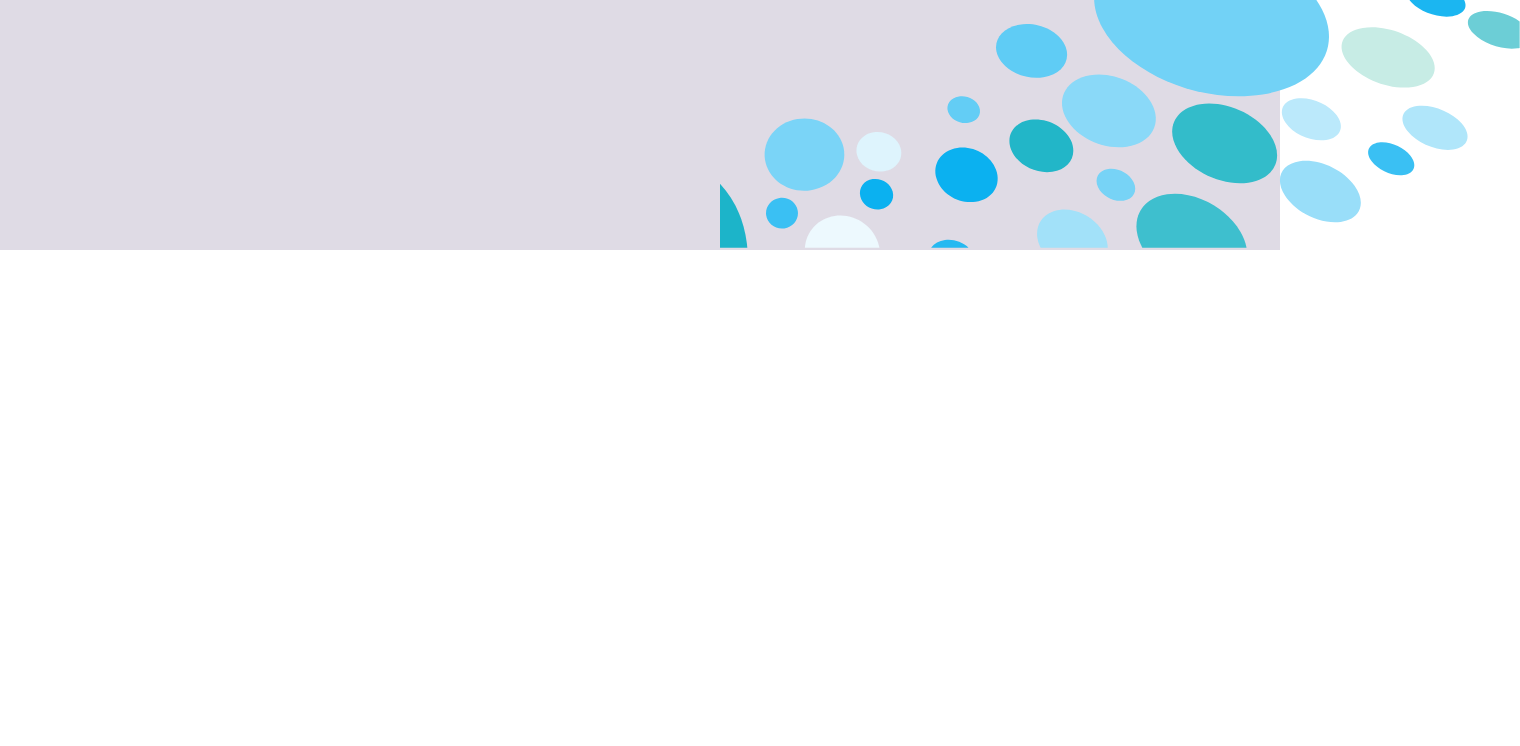
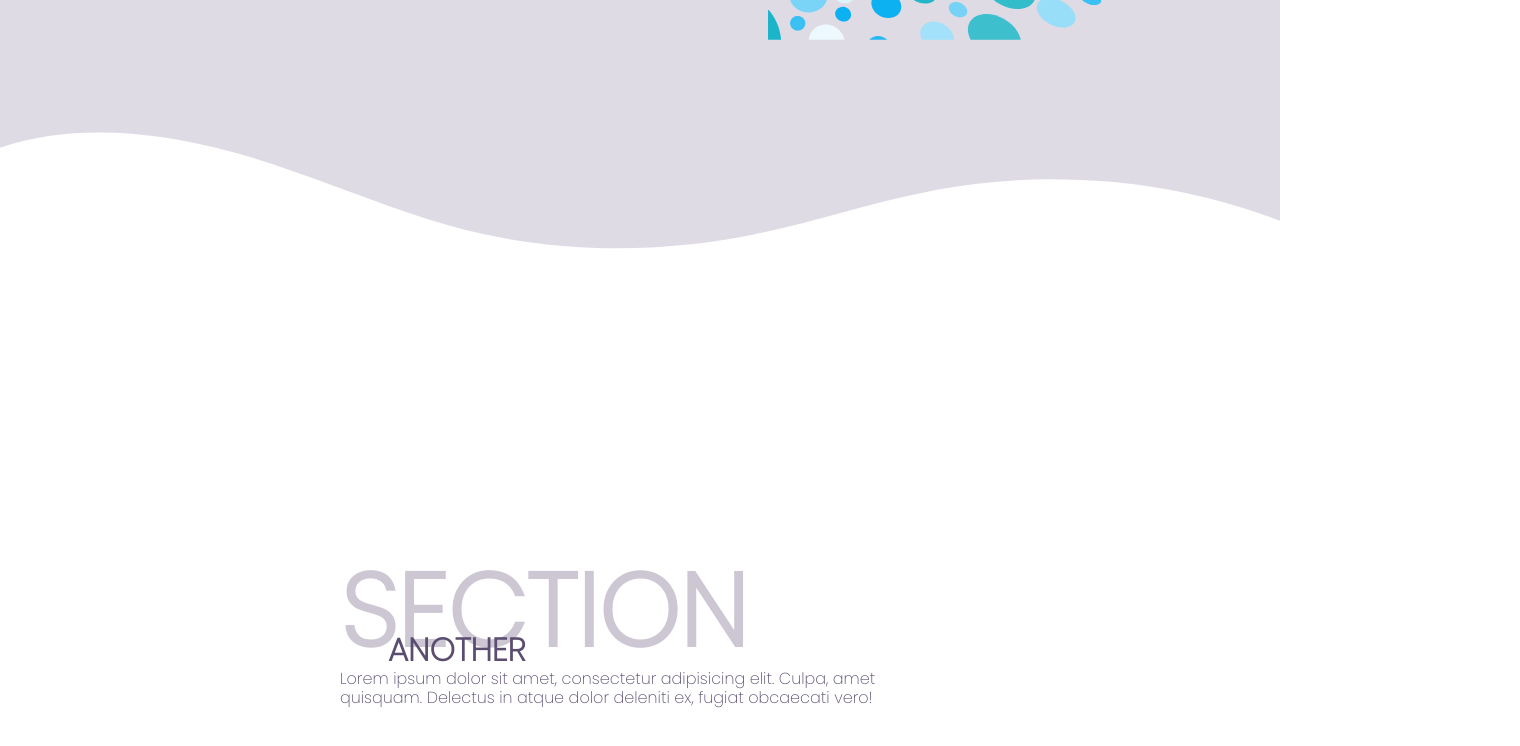
Before and after one commit to michaelpaulcuccia/responsive-website, a plain HTML site: page index.html in a window 1280 px wide. Shown: the part 550-1296 px from the top of the page, 1520 px wide, since content can reach past the window. Before the commit the page ends 882 px from the top, so only its background shows below. Drawn offline with Linux system fonts and the light colour scheme.

Commit message:
bottom section

```diff
--- a/index.html
+++ b/index.html
@@ -31,6 +31,31 @@
       <div class="hero-col">
         <img src="./img/dots.svg" alt="" />
       </div>
+      <!-- Waves -->
+      <div class="custom-shape-divider-bottom-1619462440">
+        <svg
+          data-name="Layer 1"
+          xmlns="http://www.w3.org/2000/svg"
+          viewBox="0 0 1200 120"
+          preserveAspectRatio="none"
+        >
+          <path
+            d="M321.39,56.44c58-10.79,114.16-30.13,172-41.86,82.39-16.72,168.19-17.73,250.45-.39C823.78,31,906.67,72,985.66,92.83c70.05,18.48,146.53,26.09,214.34,3V0H0V27.35A600.21,600.21,0,0,0,321.39,56.44Z"
+            class="shape-fill"
+          ></path>
+        </svg>
+      </div>
+    </section>
+    <!-- Second Section -->
+    <section class="section bottom-section">
+      <div class="bottom-col">
+        <h1>Section</h1>
+        <h2>Another</h2>
+        <p>
+          Lorem ipsum dolor sit amet, consectetur adipisicing elit. Culpa, amet
+          quisquam. Delectus in atque dolor deleniti ex, fugiat obcaecati vero!
+        </p>
+      </div>
     </section>
     <!-- JAVASCRIPT -->
     <script src="./js/main.js"></script>
--- a/scss/main.scss
+++ b/scss/main.scss
@@ -52,6 +52,13 @@ body {
 
     &.hero-section {
         background-color: #dfdbe5;
+
+        img {
+            //min, sweet spot, max
+            width: clamp(250px, 30vw, 500px);
+            //change direction?
+            //transform: scaleX(-1)
+        }
     }
 
     .hero-col {
@@ -83,3 +90,44 @@ body {
         padding-right: 1rem;
     }
 }
+
+.custom-shape-divider-bottom-1619462440 {
+    position: absolute;
+    bottom: 0;
+    left: 0;
+    width: 100%;
+    overflow: hidden;
+    line-height: 0;
+    transform: rotate(180deg);
+
+    &svg {
+        position: relative;
+        display: block;
+        width: calc(100% + 1.3px);
+        height: 171px;
+    }
+
+    .shape-fill {
+        fill: #FFFFFF;
+    }
+
+    //tablet
+    @media (max-width: 767px) {
+        &svg {
+            width: calc(200% + 1.3px);
+            height: 150px;
+        }
+    }
+
+    //mobile
+    @media (max-width: 500px) {
+        &svg {
+            width: calc(250% + 1.3px);
+            height: 150px;
+        }
+    }
+}
+
+.bottom-col {
+    width: clamp(300px, 50vw, 600px);
+}
```
Also changed, not shown: css/main.css, 1 other file.
